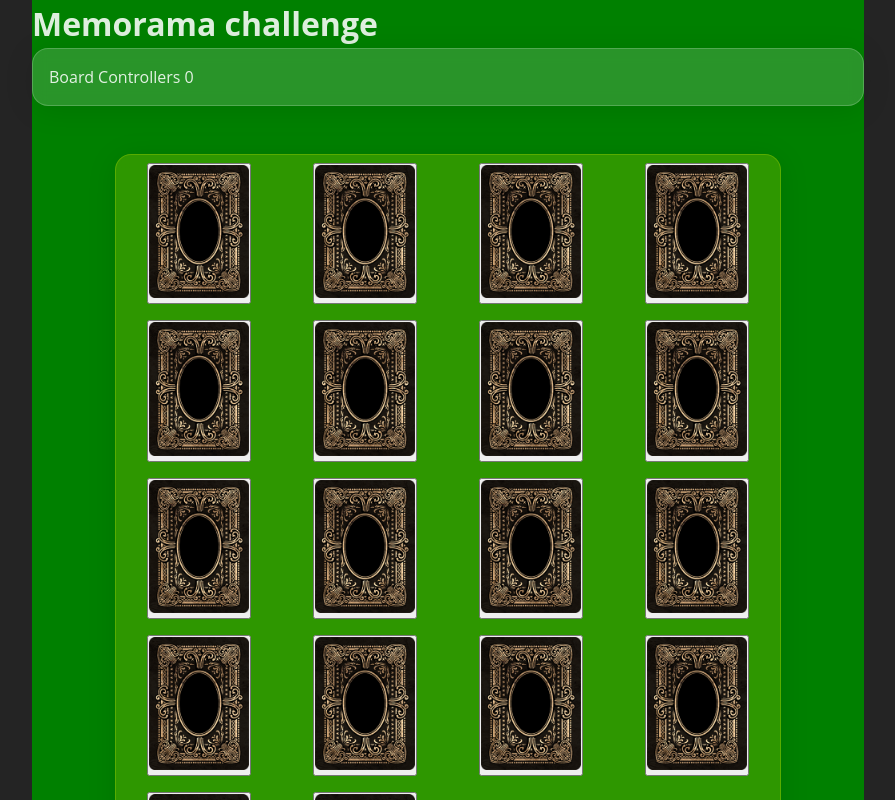
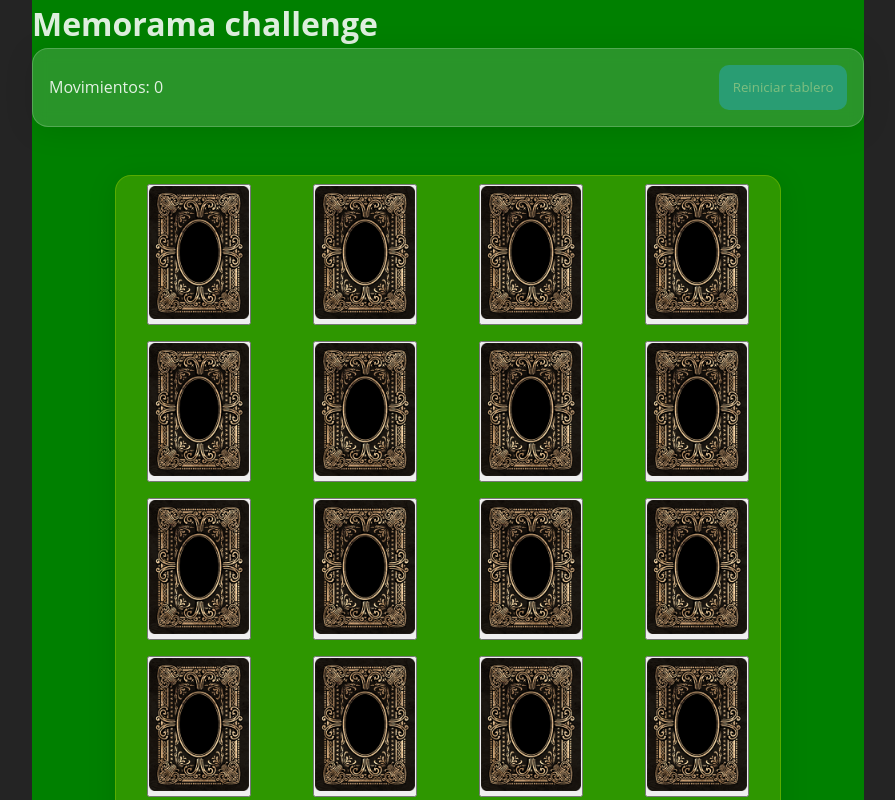
Before and after one commit to yasskate/memory_game, a React (Vite) app: page / in a window 1280 px wide. Shown: the top 800 px of the page, without its empty margins (192-1087 px from the left). Built offline with nearby package versions, Linux system fonts and the light colour scheme.

Commit message:
Implements board controllers ui

```diff
--- a/src/components/board/boardControllers.tsx
+++ b/src/components/board/boardControllers.tsx
@@ -14,9 +14,15 @@ const BoardControllers: FC = () => {
   }
 
   return (
-    <BoardControllersContainer>
-      Board Controllers {moves}
-      {gameOver && (<button onClick={handleOnclick}>Reiniciar tablero</button>)}
+    <BoardControllersContainer disabled={gameOver} >
+      Movimientos: {moves}
+      <button
+        className='reset-board-button'
+        onClick={handleOnclick}
+        disabled={!gameOver}
+      >
+        Reiniciar tablero
+      </button>
     </BoardControllersContainer>
   )
 }
```
